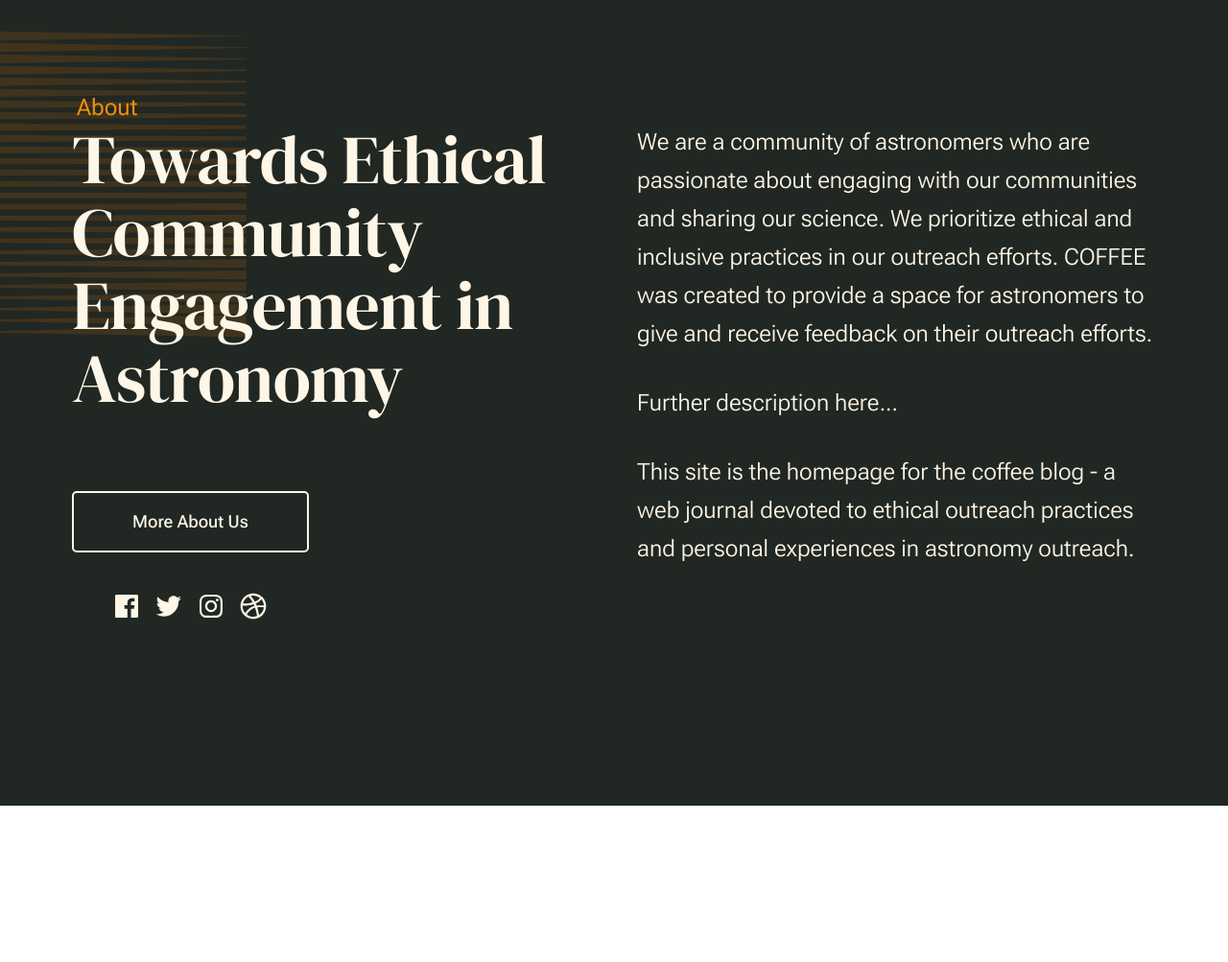
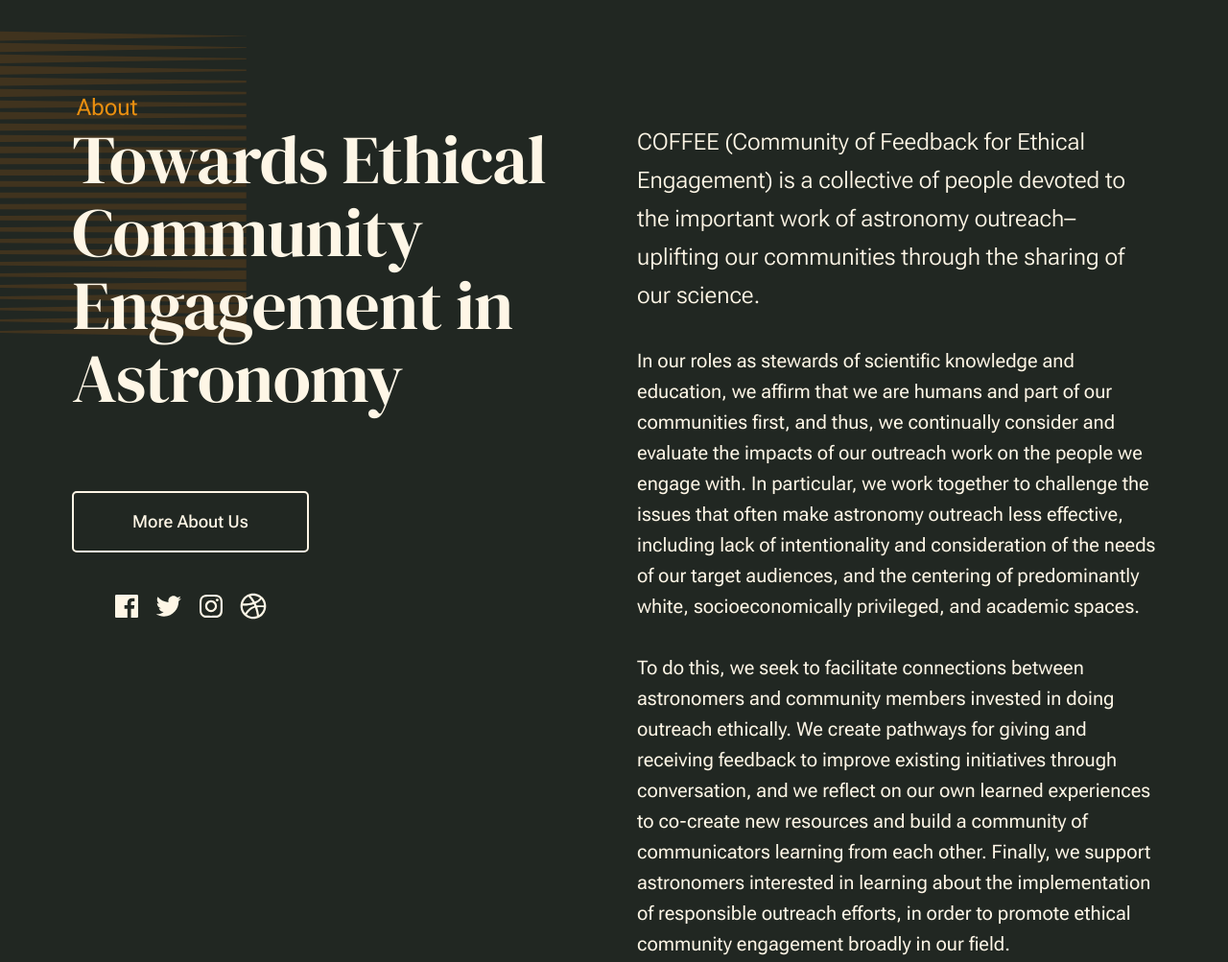
Before and after one commit to coffee-outreach/coffee-blog, a plain HTML site: page index.html in a window 1280 px wide. Shown: the part 960-1963 px from the top of the page at 96% size. Drawn offline with Linux system fonts and the light colour scheme.

Commit message:
Added draft mission statement

```diff
--- a/index.html
+++ b/index.html
@@ -149,13 +149,16 @@
 
                         <div class="s-about__content-main grid-section-split__primary">
                             <p class="attention-getter">
-                            We are a community of astronomers who are passionate about engaging with our communities and sharing our science.
-                            We prioritize ethical and inclusive practices in our outreach efforts.
-                            COFFEE was created to provide a space for astronomers to give and receive feedback on their outreach efforts.
+
+                                COFFEE (Community of Feedback for Ethical Engagement) is a collective of people devoted to the important work of astronomy outreach–uplifting our communities through the sharing of our science.
                             </p>
+                            <p>
+                                In our roles as stewards of scientific knowledge and education, we affirm that we are humans and part of our communities first, and thus, we continually consider and evaluate the impacts of our outreach work on the people we engage with.
+                                In particular, we work together to challenge the issues that often make astronomy outreach less effective, including lack of intentionality and consideration of the needs of our target audiences, and the centering of predominantly white, socioeconomically privileged, and academic spaces.
+                                </p>
+                                <p>
+                                To do this, we seek to facilitate connections between astronomers and community members invested in doing outreach ethically. We create pathways for giving and receiving feedback to improve existing initiatives through conversation, and we reflect on our own learned experiences to co-create new resources and build a community of communicators learning from each other. Finally, we support astronomers interested in learning about the implementation of responsible outreach efforts, in order to promote ethical community engagement broadly in our field.
 
-                            <p class="attention-getter">
-                            Further description here...
                             </p>
 
                             <p class="attention-getter">
```
